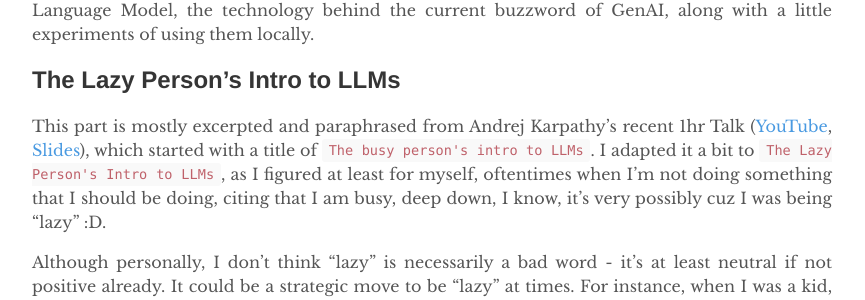
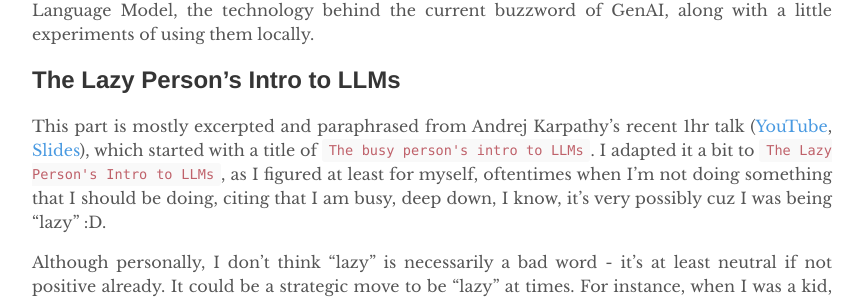
Before and after one commit to yuexiaofeng/yuexiaofeng.github.io, a Jekyll site: the page built from _posts/2024-03-03-ai-notes-llm.md, in a window 1280 px wide and 900 px high, scrolled down 814 px. Shown: the part 144-444 px from the top of the window, without its empty margins (208-1073 px from the left). Built offline with Jekyll 4.4.1, drawn with Linux system fonts in a browser that asks for light colours.

```diff
--- a/_posts/2024-03-03-ai-notes-llm.md
+++ b/_posts/2024-03-03-ai-notes-llm.md
@@ -14,7 +14,7 @@ It's certainly getting harder to manually type words and write something down no
 
 ## The Lazy Person's Intro to LLMs
 
-This part is mostly excerpted and paraphrased from Andrej Karpathy's recent 1hr Talk ([YouTube](https://www.youtube.com/watch?v=zjkBMFhNj_g){:target="_blank"}, [Slides](https://drive.google.com/file/d/1pxx_ZI7O-Nwl7ZLNk5hI3WzAsTLwvNU7/view){:target="_blank"}), which started with a title of `The busy person's intro to LLMs`. I adapted it a bit to `The Lazy Person's Intro to LLMs`, as I figured at least for myself, oftentimes when I'm not doing something that I should be doing, citing that I am busy, deep down, I know, it's very possibly cuz I was being "lazy" :D.
+This part is mostly excerpted and paraphrased from Andrej Karpathy's recent 1hr talk ([YouTube](https://www.youtube.com/watch?v=zjkBMFhNj_g){:target="_blank"}, [Slides](https://drive.google.com/file/d/1pxx_ZI7O-Nwl7ZLNk5hI3WzAsTLwvNU7/view){:target="_blank"}), which started with a title of `The busy person's intro to LLMs`. I adapted it a bit to `The Lazy Person's Intro to LLMs`, as I figured at least for myself, oftentimes when I'm not doing something that I should be doing, citing that I am busy, deep down, I know, it's very possibly cuz I was being "lazy" :D.
 
 Although personally, I don't think "lazy" is necessarily a bad word - it's at least neutral if not positive already. It could be a strategic move to be "lazy" at times. For instance, when I was a kid, my father used to ask me to help set the table, and he'd say "no one likes a diligent boy". That is, if I only got the chopsticks I was told to get, instead of bringing other utensils and dinnerware too, then I'd have to come back to kitchen again and again, which may have given me the appearance of being "diligent". But really, a "lazy" boy would have thought through, and brought everything in one trip without having to be told multiple times.
 
```
